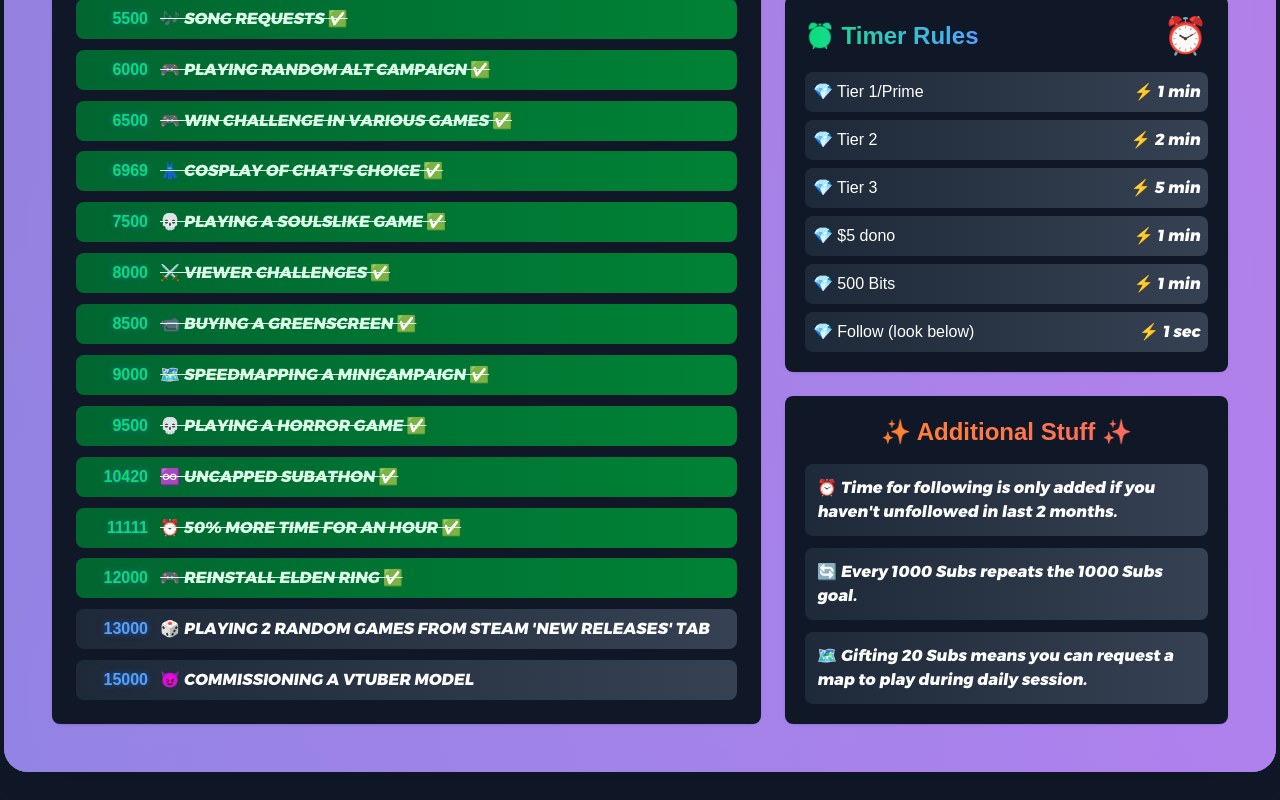
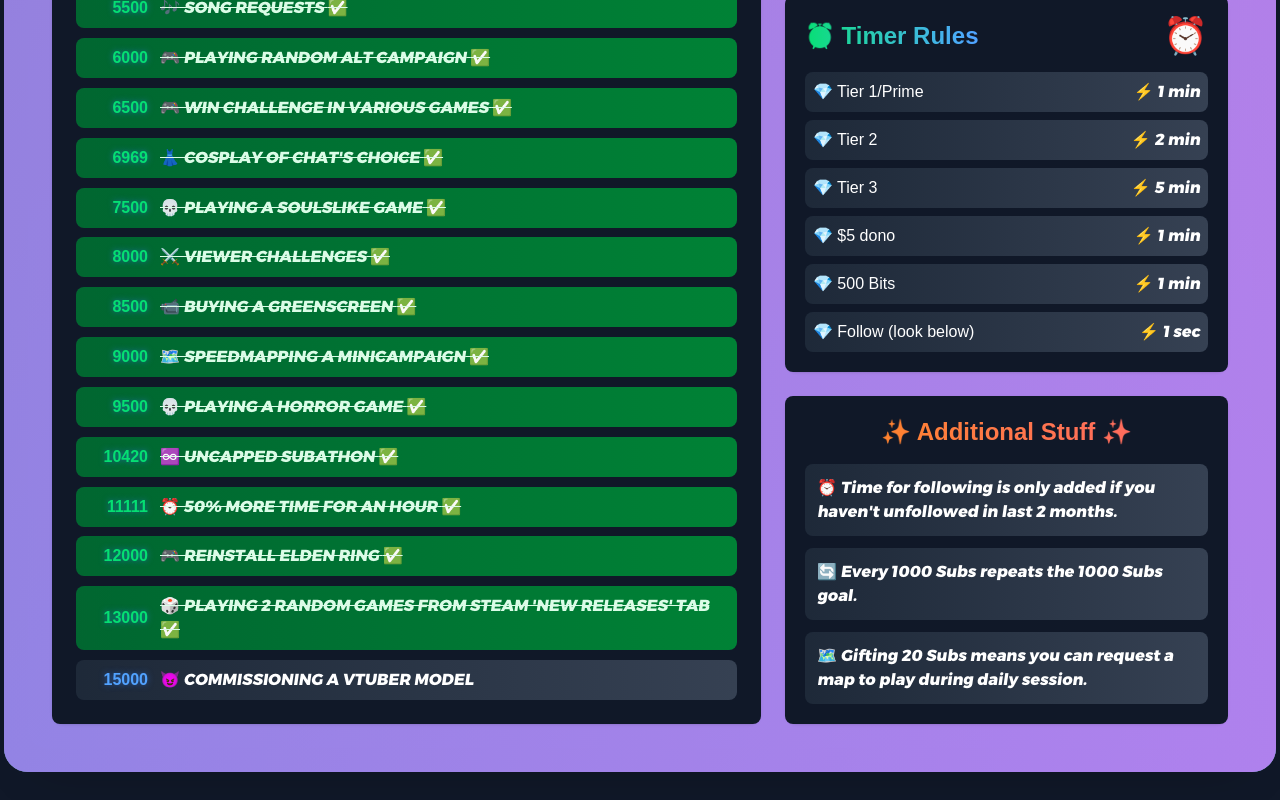
Before and after one commit to VellVee/scrapie-subathon, a Next.js app: page / in a window 1280 px wide. Shown: the part 774-1574 px from the top of the page. Built offline with nearby package versions, Linux system fonts and the light colour scheme.

Commit message:
13k goal

```diff
--- a/app/page.tsx
+++ b/app/page.tsx
@@ -41,7 +41,7 @@ export default function SubathonPage() {
     { goal: 10420, text: "♾️ UNCAPPED SUBATHON", met: true },
     { goal: 11111, text: "⏰ 50% MORE TIME FOR AN HOUR", met: true },
     { goal: 12000, text: "🎮 REINSTALL ELDEN RING", met: true },
-    { goal: 13000, text: "🎲 PLAYING 2 RANDOM GAMES FROM STEAM 'NEW RELEASES' TAB", met: false },
+    { goal: 13000, text: "🎲 PLAYING 2 RANDOM GAMES FROM STEAM 'NEW RELEASES' TAB", met: true },
     { goal: 15000, text: "😈 COMMISSIONING A VTUBER MODEL", met: false },
   ], []);
 
```
